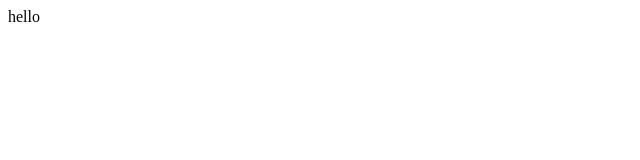
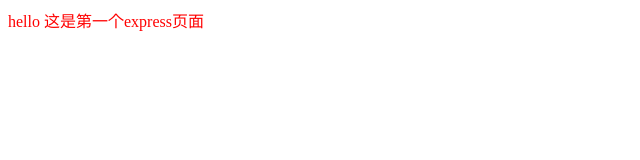
Before and after one commit to mumu111111/express-demo, a website: page index.html in a window 1280 px wide. Shown: the whole page, without its empty margins (0-640 px from the left). Drawn offline with Linux system fonts and the light colour scheme; files that its build step writes are made by us from their sources.

Commit message:
'update'

```diff
--- a/index.html
+++ b/index.html
@@ -2,11 +2,10 @@
 <html lang="en">
 <head>
     <meta charset="UTF-8">
-    <meta name="viewport" content="width=device-width, initial-scale=1.0">
-    <meta http-equiv="X-UA-Compatible" content="ie=edge">
-    <title>Document</title>
+    <title></title>
+    <link rel="stylesheet" href="/static/1.css">
 </head>
 <body>
-    hello
+  hello 这是第一个express页面
 </body>
 </html>
--- /dev/null
+++ b/public/1.css
@@ -0,0 +1,3 @@
+body{
+    color: red;
+}
```
Also changed, not shown: server.js (+5 -3 lines).
